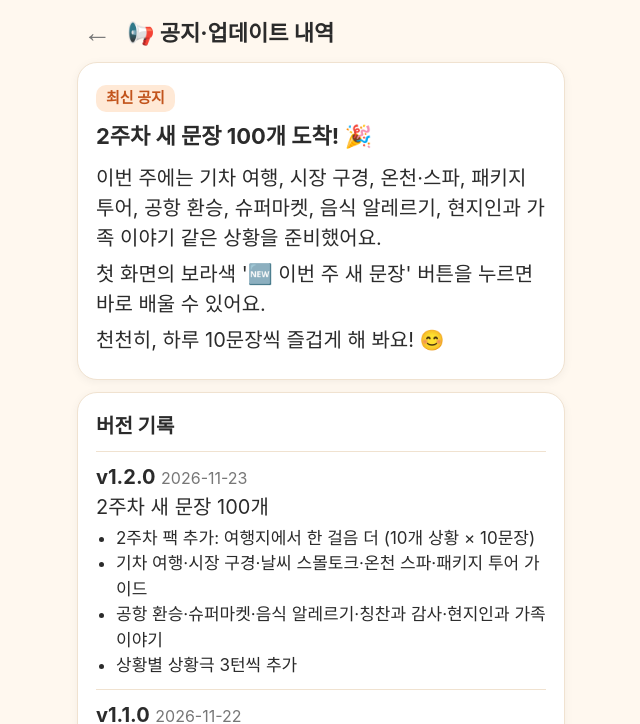
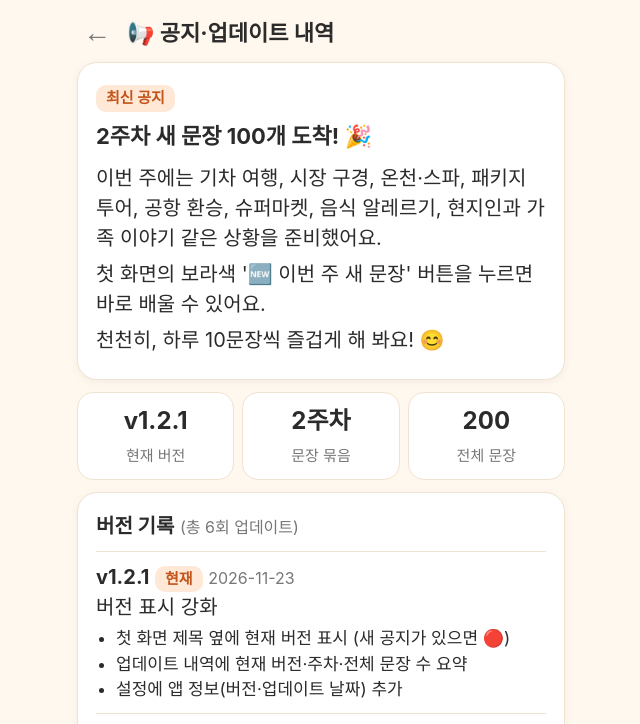
Before and after one commit to muteldw/mom-english, a plain HTML site: page index.html in a window 1280 px wide. Both pictures are taken after a click on the element "전체 업데이트 내역 보기". Shown: the top 724 px of the page, without its empty margins (319-959 px from the left). Drawn offline with Linux system fonts and the light colour scheme.

Commit message:
v1.2.1 버전 표시 강화, 업데이트 내역 요약
Co-Authored-By: Claude Opus 5.5 <noreply@anthropic.com>
Claude-Session: https://claude.ai/code/session_01AQgpamBz7fXmCcVeK7RHtd

```diff
--- a/index.html
+++ b/index.html
@@ -195,7 +195,7 @@ function home(){
  const streakAlive=st.lastDay===today()||st.lastDay===addDays(today(),-1);
  const pct=lv.next?Math.round((st.xp-lv.cur)/(lv.next-lv.cur)*100):100;
  app.innerHTML=`
- <h1>엄마의 여행 영어 ✈️</h1>
+ <h1>엄마의 여행 영어 ✈️ <span id="vb" style="font-size:14px;vertical-align:middle;background:#ffe9d6;color:#c2541c;border-radius:10px;padding:3px 9px;cursor:pointer;font-weight:700">v${MANIFEST?esc(MANIFEST.version):'-'}${MANIFEST&&MANIFEST.notice&&st.seenNotice!==MANIFEST.notice.id?' 🔴':''}</span></h1>
  ${(!HAS_TTS||IN_APP)?`<div class="fb bad" style="font-weight:400">🔇 <b>이 화면에선 소리가 안 날 수 있어요.</b><br>오른쪽 아래(또는 위) <b>⋯ → 다른 브라우저로 열기</b>를 눌러 Safari·크롬으로 열어 주세요.</div>`:''}
  ${npcBox(greet)}
  <div class="stats">
@@ -214,10 +214,10 @@ function home(){
   <div class="big-en" style="font-size:22px">${esc(tip.en)}</div><div class="ko">${esc(tip.ko)}</div><div class="pron">${esc(tip.pr)}</div></div>
  <div class="row"><button class="btn sec" id="pg">📒 진도·도장</button><button class="btn sec" id="set">⚙️ 설정</button></div>
  <button class="btn sec" id="snd" style="font-size:18px">🔈 소리가 안 나요?</button>
- <div class="center hint" style="margin-top:14px;cursor:pointer" id="ver">📢 공지·업데이트 내역 · v${MANIFEST?esc(MANIFEST.version):'-'}</div>`;
+ <button class="btn sec" id="ver" style="font-size:18px">📢 공지·업데이트 내역 <span class="hint">(현재 v${MANIFEST?esc(MANIFEST.version):'-'} · ${MANIFEST?esc(MANIFEST.updated):''})</span></button>`;
  bindNpcBubble();
  $('#go').onclick=startSession;$('#rp').onclick=roleList;$('#pg').onclick=progress;$('#set').onclick=settings;
- $('#tip').onclick=()=>say(tip.en);$('#snd').onclick=soundHelp;$("#ver").onclick=showHistory;const np=$('#np');if(np)np.onclick=()=>startSession(np.dataset.p);
+ $('#tip').onclick=()=>say(tip.en);$('#snd').onclick=soundHelp;$("#ver").onclick=showHistory;$("#vb").onclick=showHistory;const np=$('#np');if(np)np.onclick=()=>startSession(np.dataset.p);
 }
 
 // ===================== 오늘의 연습 =====================
@@ -460,10 +460,11 @@ function showNotice(force){const m=MANIFEST;if(!m||!m.notice)return;if(!force&&s
  <button class="btn" id="nok">확인했어요 👍</button><div class="center hint" id="nhis" style="cursor:pointer">전체 업데이트 내역 보기</div></div>`;
  document.body.appendChild(d);const close=()=>{st.seenNotice=m.notice.id;save();d.remove()};
  d.querySelector('#nok').onclick=close;d.querySelector('#nhis').onclick=()=>{close();showHistory()}}
-function showHistory(){const m=MANIFEST||{history:[]};
+function showHistory(){const m=MANIFEST||{history:[]};if(m.notice){st.seenNotice=m.notice.id;save()}
  app.innerHTML=`<div class="top"><button class="x" id="bk">←</button><h2 style="margin:0">📢 공지·업데이트 내역</h2></div>
  ${m.notice?`<div class="card"><span class="tag">최신 공지</span><h2>${esc(m.notice.title)}</h2>${(m.notice.body||[]).map(b=>`<p style="margin:6px 0">${esc(b)}</p>`).join('')}</div>`:''}
- <div class="card"><b>버전 기록</b>${(m.history||[]).map(h=>`<div style="border-top:1px solid var(--line);margin-top:10px;padding-top:10px"><b>v${esc(h.version)}</b> <span class="hint">${esc(h.date)}</span><div>${esc(h.title||'')}</div><ul style="margin:4px 0;padding-left:20px;font-size:17px">${(h.changes||[]).map(c=>`<li>${esc(c)}</li>`).join('')}</ul></div>`).join('')}</div>
+ <div class="stats"><div class="stat"><b>v${esc(m.version||'-')}</b><span>현재 버전</span></div><div class="stat"><b>${PACKS.length}주차</b><span>문장 묶음</span></div><div class="stat"><b>${ALL.length}</b><span>전체 문장</span></div></div>
+ <div class="card"><b>버전 기록</b> <span class="hint">(총 ${(m.history||[]).length}회 업데이트)</span>${(m.history||[]).map((h,i)=>`<div style="border-top:1px solid var(--line);margin-top:10px;padding-top:10px"><b>v${esc(h.version)}</b>${i===0?' <span class="tag">현재</span>':''} <span class="hint">${esc(h.date)}</span><div>${esc(h.title||'')}</div><ul style="margin:4px 0;padding-left:20px;font-size:17px">${(h.changes||[]).map(c=>`<li>${esc(c)}</li>`).join('')}</ul></div>`).join('')}</div>
  <div class="card hint">📅 매주 월요일 아침에 새 문장 100개가 추가돼요!</div>`;
  $('#bk').onclick=home}
 
@@ -476,8 +477,9 @@ function settings(){
  ${Object.entries(NPCS).map(([k,v])=>`<div class="npcpick ${st.npc===k?'sel':''}" data-n="${k}"><div class="ava">${v.ava}</div><div><b>${v.name}</b>${st.npc===k?' ✅':''}<div class="hint">${v.desc}</div></div></div>`).join('')}</div>
  <div class="card"><b>말하기 속도</b><div class="seg" style="margin-top:8px">${[[0.6,'🐢 아주 천천히'],[0.8,'🚶 천천히'],[1,'🏃 보통']].map(([r,l])=>`<button data-r="${r}" class="${st.rate==r?'sel':''}">${l}</button>`).join('')}</div></div>
  <div class="card"><b>상황극 한글 뜻 보기</b><div class="hint">익숙해지면 꺼서 영어만 듣고 도전해 보세요!</div><div class="seg" style="margin-top:8px"><button data-h="1" class="${st.hintKo?'sel':''}">보이기</button><button data-h="0" class="${!st.hintKo?'sel':''}">숨기기 (도전!)</button></div></div>
+ <div class="card"><b>앱 정보</b><div class="hint">버전 v${MANIFEST?esc(MANIFEST.version):'-'} · 업데이트 ${MANIFEST?esc(MANIFEST.updated):'-'} · 문장 ${ALL.length}개</div><button class="btn sec" id="vh">📢 업데이트 내역 보기</button></div>
  <div class="card"><b>처음부터 다시</b><div class="hint">모든 진도와 도장이 지워져요.</div><button class="btn sec" id="rs" style="color:var(--bad)">${resetArm?'정말 지울까요? 한 번 더 누르면 삭제':'🗑️ 기록 초기화'}</button></div>`;
- $('#bk').onclick=home;
+ $('#bk').onclick=home;$('#vh').onclick=showHistory;
  app.querySelectorAll('[data-n]').forEach(b=>b.onclick=()=>{st.npc=b.dataset.n;save();draw();npcSay(rnd(npc().hi))});
  app.querySelectorAll('[data-r]').forEach(b=>b.onclick=()=>{st.rate=+b.dataset.r;save();draw();say('Hello! Nice to meet you.',{pitch:1})});
  app.querySelectorAll('[data-h]').forEach(b=>b.onclick=()=>{st.hintKo=b.dataset.h==='1';save();draw()});
--- a/tools/validate.js
+++ b/tools/validate.js
@@ -2,7 +2,7 @@
 const fs=require('fs');const path=require('path');const root=path.join(__dirname,'..');
 const err=[];const m=JSON.parse(fs.readFileSync(path.join(root,'manifest.json'),'utf8'));
 if(!/^\d+\.\d+\.\d+$/.test(m.version))err.push('manifest.version 형식 오류');
-if(!m.notice||m.notice.id!==m.version)err.push('notice.id 는 version 과 같아야 함');
+if(!m.notice||!(m.history||[]).some(h=>h.version===m.notice.id))err.push('notice.id 는 history 에 있는 버전이어야 함');
 if(!m.history||m.history[0].version!==m.version)err.push('history 맨 앞이 현재 version 이어야 함');
 const catIds=new Set(),sentences=new Map(),packIds=new Set();
 for(const f of m.packs){const p=JSON.parse(fs.readFileSync(path.join(root,'packs',f),'utf8'));
```
Also changed, not shown: manifest.json, 2 other files.
